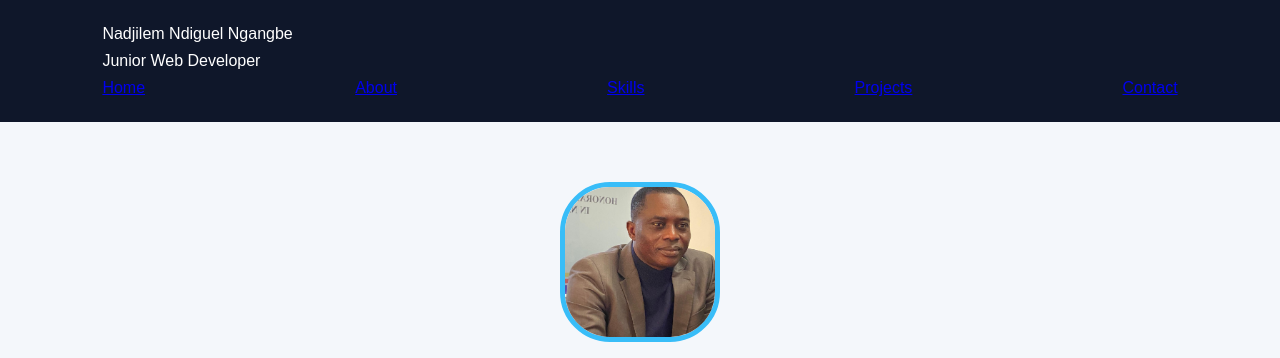
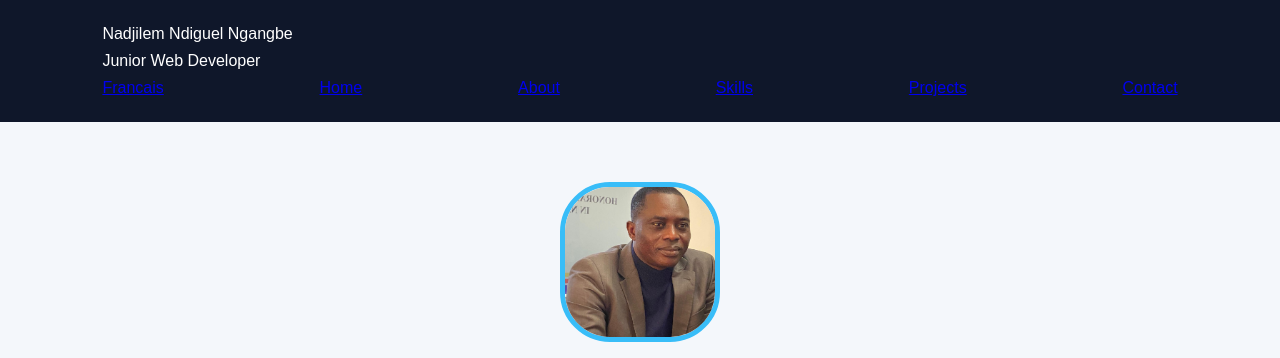
Before and after one commit to nadjilemndigueljoel/MY_PORTFOLIO, a plain HTML site: page index-en.html in a window 1280 px wide. Shown: the top 358 px of the page. Drawn offline with Linux system fonts and the light colour scheme.

Commit message:
Add files via upload

```diff
--- a/index-en.html
+++ b/index-en.html
@@ -15,7 +15,7 @@
         <p>Junior Web Developer</p>
 
         <nav>
-
+            <a href="index.html">Francais</a>
             <a href="#home">Home</a>
             <a href="#about">About</a>
             <a href="#skills">Skills</a>
```
